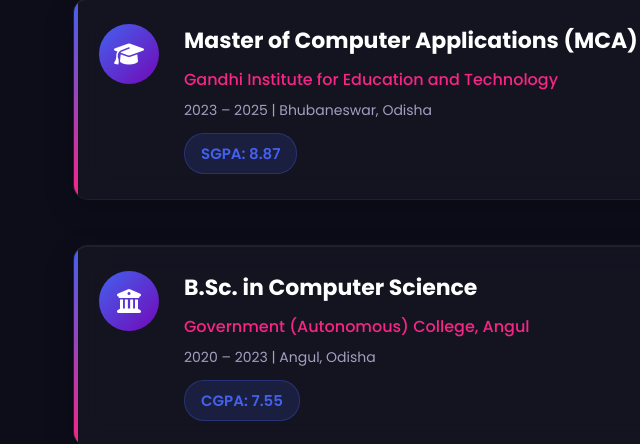
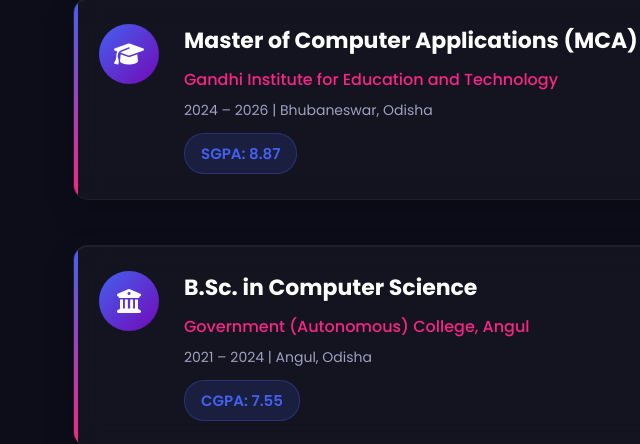
Before and after one commit to AmanSah078/protfolio, a plain HTML site: page index.html in a window 1280 px wide. Shown: the part 1303-1747 px from the top of the page, 217-857 px from the left. Drawn offline with Linux system fonts and the light colour scheme.

```diff
--- a/index.html
+++ b/index.html
@@ -94,7 +94,7 @@
                             <div class="edu-content">
                                 <h3>Master of Computer Applications (MCA)</h3>
                                 <p class="institute">Gandhi Institute for Education and Technology</p>
-                                <p class="duration">2023 – 2025 | Bhubaneswar, Odisha</p>
+                                <p class="duration">2024 – 2026 | Bhubaneswar, Odisha</p>
                                 <p class="grade">SGPA: 8.87</p>
                             </div>
                         </div>
@@ -106,7 +106,7 @@
                             <div class="edu-content">
                                 <h3>B.Sc. in Computer Science</h3>
                                 <p class="institute">Government (Autonomous) College, Angul</p>
-                                <p class="duration">2020 – 2023 | Angul, Odisha</p>
+                                <p class="duration">2021 – 2024 | Angul, Odisha</p>
                                 <p class="grade">CGPA: 7.55</p>
                             </div>
                         </div>
```
